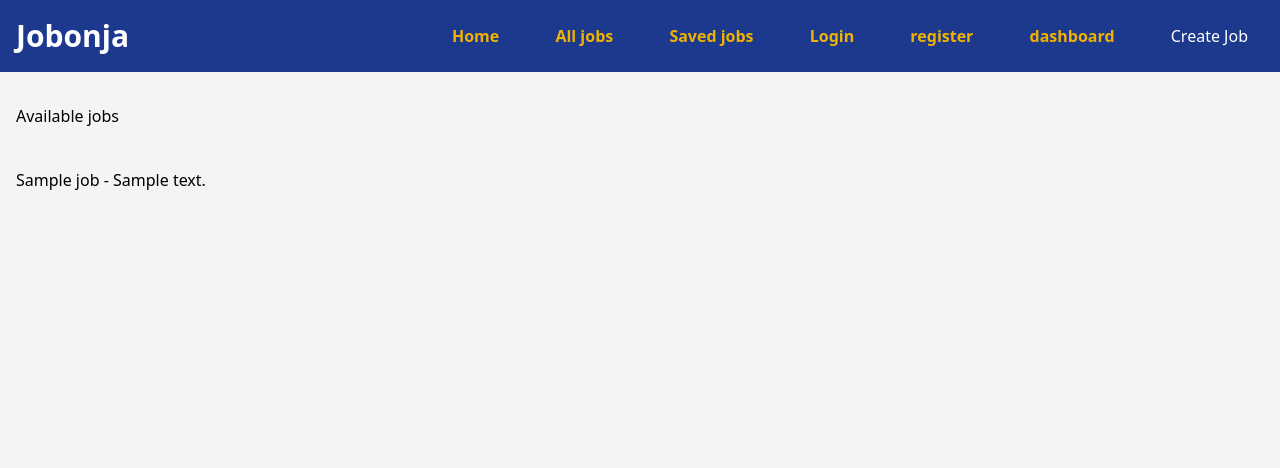
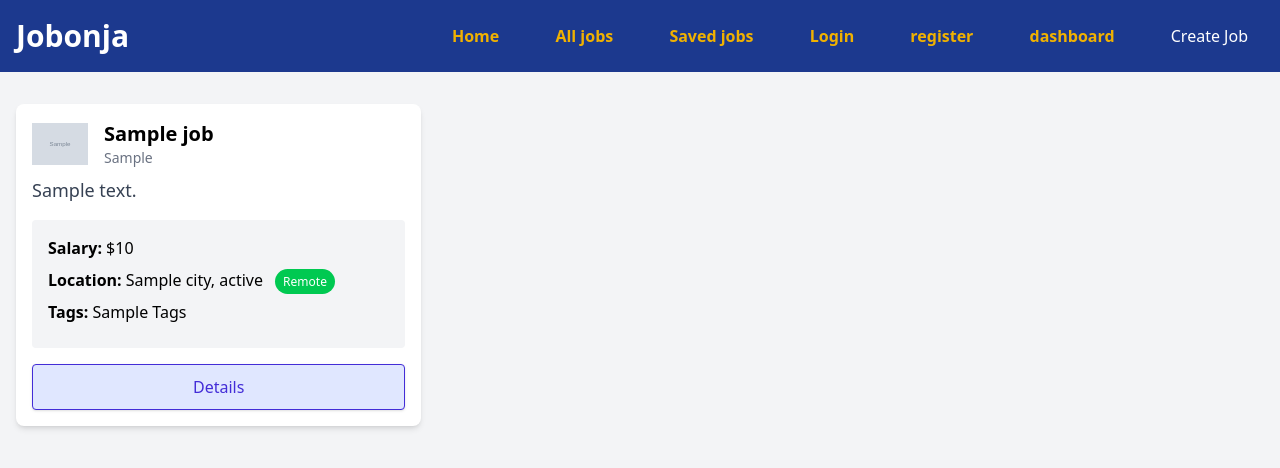
Before and after one commit to fardyn/JobOnja, a Laravel app: template resources/views/jobs/index.blade.php in a window 1280 px wide. Shown: the top 468 px of the page. Run offline with Laravel 12, Linux system fonts and the light colour scheme; the template is opened without the code that fills it: most values are stand-ins (such as "Sample title", 1, 10 or a date in 2020); grey boxes marked "Sample" are stand-in pictures; style sheets or scripts are compiled from the project's sources.

Commit message:
added job-card component and styling

```diff
--- /dev/null
+++ b/app/View/Components/JobCard.php
@@ -0,0 +1,26 @@
+<?php
+
+namespace App\View\Components;
+
+use Closure;
+use Illuminate\Contracts\View\View;
+use Illuminate\View\Component;
+
+class JobCard extends Component
+{
+    /**
+     * Create a new component instance.
+     */
+    public function __construct()
+    {
+        //
+    }
+
+    /**
+     * Get the view / contents that represent the component.
+     */
+    public function render(): View|Closure|string
+    {
+        return view('components.job-card');
+    }
+}
--- /dev/null
+++ b/resources/views/components/job-card.blade.php
@@ -0,0 +1,48 @@
+@props(['job'])
+
+<div class="rounded-lg shadow-md bg-white p-4">
+    <div class="flex items-center space-between gap-4">
+        @if ($job->company_logo)
+            <img
+                src="/images/{{$job->company_logo}}"
+                alt="{{$job->company_name}}"
+                class="w-14"
+            />
+        @endif
+        <div>
+            <h2 class="text-xl font-semibold">
+                {{$job->title}}
+            </h2>
+            <p class="text-sm text-gray-500">{{$job->job_type}}</p>
+        </div>
+    </div>
+    <p class="text-gray-700 text-lg mt-2">
+        {{ Str::limit($job->description, 100)}}
+    </p>
+    <ul class="my-4 bg-gray-100 p-4 rounded">
+        <li class="mb-2"><strong>Salary:</strong> ${{number_format($job->salary)}}</li>
+        <li class="mb-2">
+            <strong>Location:</strong> {{$job->city}}, {{$job->state}}
+            @if ($job->remote)
+                <span
+                    class="text-xs bg-green-500 text-white rounded-full px-2 py-1 ml-2"
+                >Remote</span>
+            @else
+                <span
+                    class="text-xs bg-red-500 text-white rounded-full px-2 py-1 ml-2"
+                >On-site</span>
+            @endif
+        </li>
+        @if ($job->tags)
+            <li class="mb-2">
+                <strong>Tags:</strong> {{ucwords(str_replace(',' , ', ', $job->tags))}}
+            </li>
+        @endif
+    </ul>
+    <a
+        href="{{route('jobs.show', $job->id)}}"
+        class="block w-full text-center px-5 py-2.5 shadow-sm rounded border text-base font-medium text-indigo-700 bg-indigo-100 hover:bg-indigo-200"
+    >
+        Details
+    </a>
+</div>
--- a/resources/views/jobs/index.blade.php
+++ b/resources/views/jobs/index.blade.php
@@ -1,12 +1,9 @@
 <x-layout>
-
-<h1>Available jobs</h1>
-
-    <ul>
+   <div class="grid grid-cols-1 md:grid-cols-3 gap-4 mb-6">
         @forelse($jobs as $job)
-            <li class="mt-10"> <a href="{{route("jobs.show", $job->id)}}"> {{$job->title}}</a> - {{$job->description}}</li>
+            <x-job-card :job="$job"></x-job-card>
         @empty
-            <li>No jobs available</li>
+            <p>No jobs available</p>
         @endforelse
-    </ul>
+   </div>
 </x-layout>
```
Also changed, not shown: public/images/logos/logo-algorix.png (added), public/images/logos/logo-bitwave.png (added), public/images/logos/logo-digital-media.png (added), public/images/logos/logo-nextgen.png (added), public/images/logos/logo-pink-pig.png (added), public/images/logos/logo-quantumcode.png (added), public/images/logos/logo-shield.png (added), public/images/logos/logo-sparkle.png (added), public/images/logos/logo-tec-solutions.png (added), public/images/logos/logo-vencom.png (added), 1 other file.
